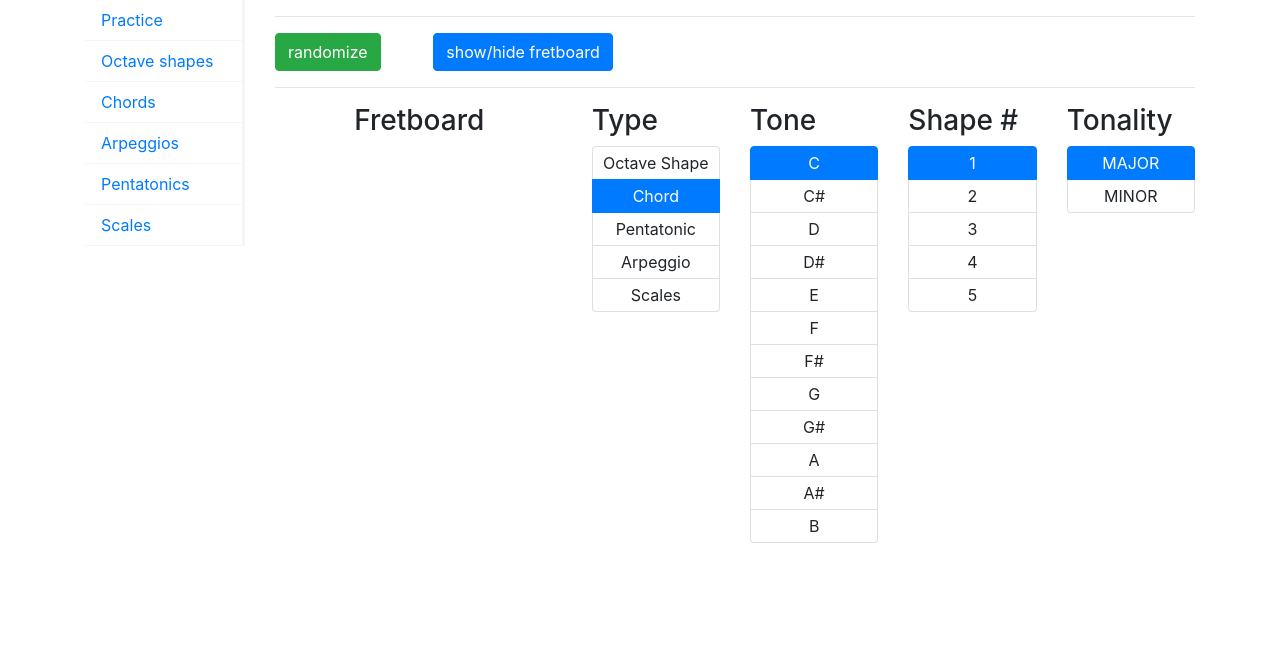
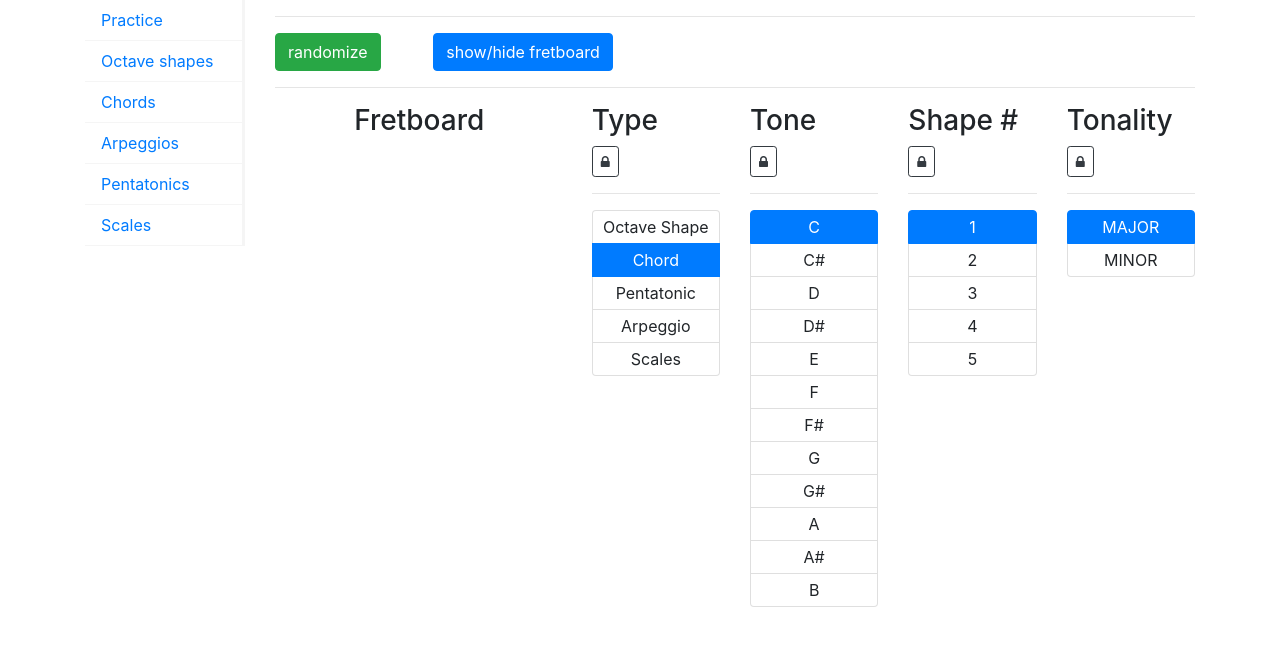
Before and after one commit to sparkoo/guitar-practice, an Angular app: page / in a window 1280 px wide. Shown: the top 646 px of the page. Built offline with nearby package versions, Linux system fonts and the light colour scheme.

Commit message:
show lock buttons and grey out locked columns

```diff
--- a/src/app/practice/practice.component.html
+++ b/src/app/practice/practice.component.html
@@ -19,10 +19,14 @@
   </div>
   <div class="col-md-2">
     <h3>Type</h3>
+    <button class="btn btn-sm btn-outline-dark" style="cursor: pointer;" (click)="toggleLock(locks.type)">
+      <i class="fa fa-lock" aria-hidden="true"></i>
+    </button>
+    <hr>
     <ul class="list-group">
       <li class="list-group-item"
           *ngFor="let type of types"
-          [ngClass]="{'active': type === selectedType}"
+          [ngClass]="{'active': type === selectedType, 'lock': locks.type.lock === true}"
           (click)="selectType(type)">
         {{type}}
       </li>
@@ -30,10 +34,14 @@
   </div>
   <div class="col-md-2">
     <h3>Tone</h3>
+    <button class="btn btn-sm btn-outline-dark" style="cursor: pointer;" (click)="toggleLock(locks.tone)">
+      <i class="fa fa-lock" aria-hidden="true"></i>
+    </button>
+    <hr>
     <ul class="list-group">
       <li class="list-group-item"
           *ngFor="let tone of tones"
-          [ngClass]="{'active': ToneUp[tone] === selection.tone}"
+          [ngClass]="{'active': ToneUp[tone] === selection.tone, 'lock': locks.tone.lock === true}"
           (click)="selectTone(ToneUp[tone])">
         {{ToneUp[tone].name}}
       </li>
@@ -41,10 +49,14 @@
   </div>
   <div class="col-md-2">
     <h3>Shape #</h3>
+    <button class="btn btn-sm btn-outline-dark" style="cursor: pointer;" (click)="toggleLock(locks.shapeNo)">
+      <i class="fa fa-lock" aria-hidden="true"></i>
+    </button>
+    <hr>
     <ul class="list-group">
       <li class="list-group-item"
           *ngFor="let shapeNo of ShapeNo"
-          [ngClass]="{'active': shapeNo === selection.shapeNo}"
+          [ngClass]="{'active': shapeNo === selection.shapeNo, 'lock': locks.shapeNo.lock === true}"
           (click)="selectShapeNo(shapeNo)">
         {{shapeNo}}
       </li>
@@ -52,10 +64,14 @@
   </div>
   <div class="col-md-2">
     <h3>Tonality</h3>
+    <button class="btn btn-sm btn-outline-dark" style="cursor: pointer;" (click)="toggleLock(locks.tonality)">
+      <i class="fa fa-lock" aria-hidden="true"></i>
+    </button>
+    <hr>
     <ul class="list-group">
       <li class="list-group-item"
           *ngFor="let tonality of TonalityKeys"
-          [ngClass]="{'active': Tonality[tonality] === selection.tonality}"
+          [ngClass]="{'active': Tonality[tonality] === selection.tonality, 'lock': locks.tonality.lock === true}"
           (click)="selectTonality(Tonality[tonality])">
         {{tonality}}
       </li>
--- a/src/app/practice/practice.component.scss
+++ b/src/app/practice/practice.component.scss
@@ -0,0 +1,11 @@
+li.list-group-item.lock {
+  background: lightgray;
+  color: dimgray;
+  cursor: default;
+}
+
+li.list-group-item.lock:hover {
+  background: lightgray;
+  color: dimgray;
+  cursor: default;
+}
```
